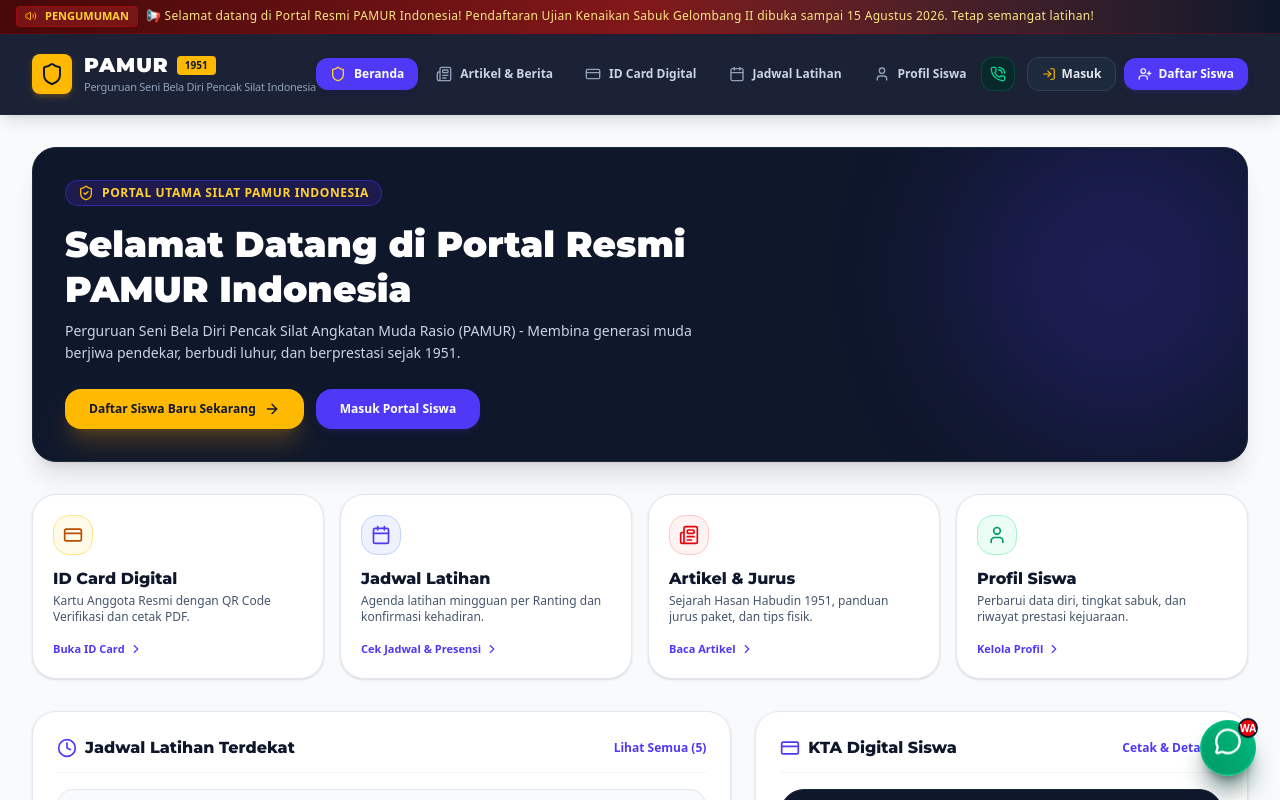
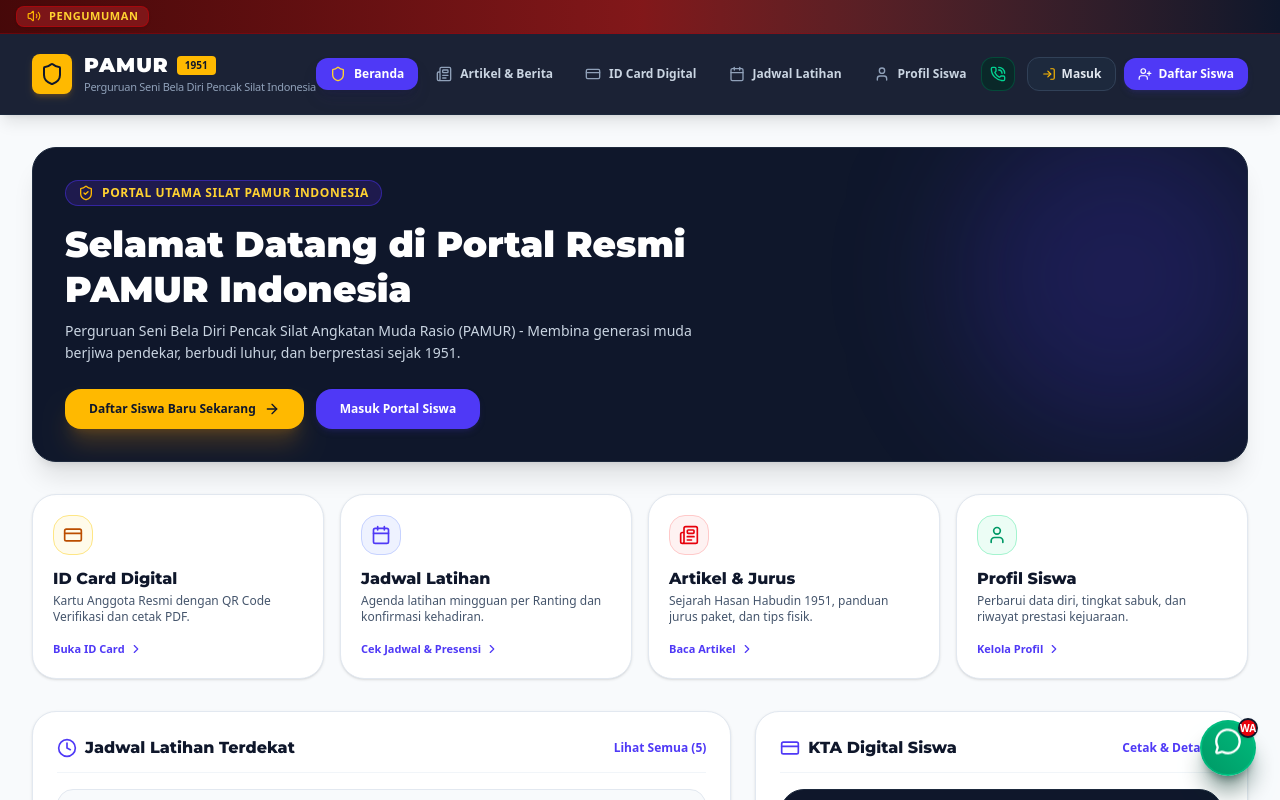
Before and after one commit to yhendrasahroni1-eng/PAMUR, a React (Vite) app: page / in a window 1280 px wide. Shown: the top 800 px of the page. Built offline with nearby package versions, Linux system fonts and the light colour scheme.

Commit message:
feat: add marquee announcement and admin user creation
- Implement scrolling marquee for header announcements.
- Add support for assigning roles when creating new users in AdminSiswaManager.

```diff
--- a/src/components/Navbar.tsx
+++ b/src/components/Navbar.tsx
@@ -44,12 +44,19 @@
       {/* Top Announcement Bar (Hidden if hideHeaderBanner is true) */}
       {!appSettings.hideHeaderBanner && appSettings.runningAnnouncement && (
         <div className="bg-gradient-to-r from-red-950 via-red-900 to-slate-900 text-amber-200 text-xs py-1.5 px-4 border-b border-red-800/40 flex items-center overflow-hidden">
-          <div className="flex items-center space-x-2 shrink-0 bg-red-900/80 px-2 py-0.5 rounded text-[11px] font-bold text-amber-300 mr-2 border border-red-700/50">
-            <Volume2 className="w-3 h-3 text-amber-400 animate-pulse" />
-            <span>PENGUMUMAN</span>
+          <div className="flex items-center space-x-2 shrink-0 bg-red-900/90 px-2.5 py-0.5 rounded-lg text-[11px] font-extrabold text-amber-300 mr-3 border border-red-700/60 shadow-sm z-10">
+            <Volume2 className="w-3.5 h-3.5 text-amber-400 animate-pulse shrink-0" />
+            <span className="uppercase tracking-wider">PENGUMUMAN</span>
           </div>
-          <div className="whitespace-nowrap overflow-x-auto no-scrollbar font-medium tracking-wide">
-            {appSettings.runningAnnouncement}
+          <div className="overflow-hidden whitespace-nowrap flex-1">
+            <marquee
+              behavior="scroll"
+              direction="left"
+              scrollamount="6"
+              className="font-semibold tracking-wide text-amber-100 flex items-center py-0.5"
+            >
+              {appSettings.runningAnnouncement}
+            </marquee>
           </div>
         </div>
       )}
--- a/src/components/admin/AdminSiswaManager.tsx
+++ b/src/components/admin/AdminSiswaManager.tsx
@@ -56,6 +56,7 @@
 
   // Modal add student
   const [showAddModal, setShowAddModal] = useState(false);
+  const [newRole, setNewRole] = useState<'siswa' | 'admin'>('siswa');
   const [newNama, setNewNama] = useState('');
   const [newNik, setNewNik] = useState('');
   const [newPassword, setNewPassword] = useState('123456');
@@ -215,7 +216,7 @@
   const handleCreateNewStudent = (e: React.FormEvent) => {
     e.preventDefault();
     if (!newNama.trim() || !newEmail.trim()) {
-      alert('Isi Nama dan Email siswa!');
+      alert('Isi Nama dan Email pengguna!');
       return;
     }
 
@@ -234,10 +235,15 @@
       fotoUrl: newFotoUrl
     });
 
+    if (newRole === 'admin') {
+      updateUser(created.id, { role: 'admin' });
+    }
+
     // Automatically verify when added by Admin
     verifyUser(created.id, true);
 
     setShowAddModal(false);
+    setNewRole('siswa');
     setNewNama('');
     setNewNik('');
     setNewEmail('');
@@ -1165,7 +1171,7 @@
 
             <div className="flex items-center justify-between border-b border-slate-100 pb-2">
               <h3 className="font-heading font-bold text-lg text-slate-900">
-                Tambah Siswa PAMUR Baru
+                Tambah Siswa / Admin PAMUR Baru
               </h3>
               <button
                 onClick={() => setShowAddModal(false)}
@@ -1176,6 +1182,24 @@
             </div>
 
             <form onSubmit={handleCreateNewStudent} className="space-y-3 text-xs overflow-y-auto pr-1 flex-1">
+
+              {/* Role Selection */}
+              <div className="p-3 rounded-2xl bg-indigo-50/80 border border-indigo-200 space-y-1">
+                <label className="block text-indigo-950 font-extrabold text-xs">Peran Akses Pengguna Baru *</label>
+                <select
+                  value={newRole}
+                  onChange={(e: any) => setNewRole(e.target.value)}
+                  className="w-full px-3 py-2 bg-white border border-indigo-200 rounded-xl text-slate-900 font-bold focus:outline-none focus:border-indigo-500 text-xs shadow-sm"
+                >
+                  <option value="siswa">Siswa / Anggota (Akses Portal Siswa)</option>
+                  <option value="admin">Admin / Pengurus (Akses Portal Admin PAMUR)</option>
+                </select>
+                <p className="text-[10px] text-indigo-800">
+                  {newRole === 'admin'
+                    ? '⚡ Akun ini akan memiliki hak akses penuh sebagai Admin Pengurus.'
+                    : '👤 Akun ini akan terdaftar sebagai siswa/anggota.'}
+                </p>
+              </div>
 
               {/* Photo Upload */}
               <div className="flex items-center gap-3 p-3 rounded-2xl bg-slate-50 border border-slate-200">
--- a/src/index.css
+++ b/src/index.css
@@ -63,3 +63,20 @@
 ::-webkit-scrollbar-thumb:hover {
   background: #475569;
 }
+
+/* Running announcement marquee */
+@keyframes marquee-scroll {
+  0% { transform: translateX(100%); }
+  100% { transform: translateX(-100%); }
+}
+
+.animate-marquee {
+  display: inline-block;
+  white-space: nowrap;
+  padding-left: 100%;
+  animation: marquee-scroll 25s linear infinite;
+}
+
+.animate-marquee:hover {
+  animation-play-state: paused;
+}
```
